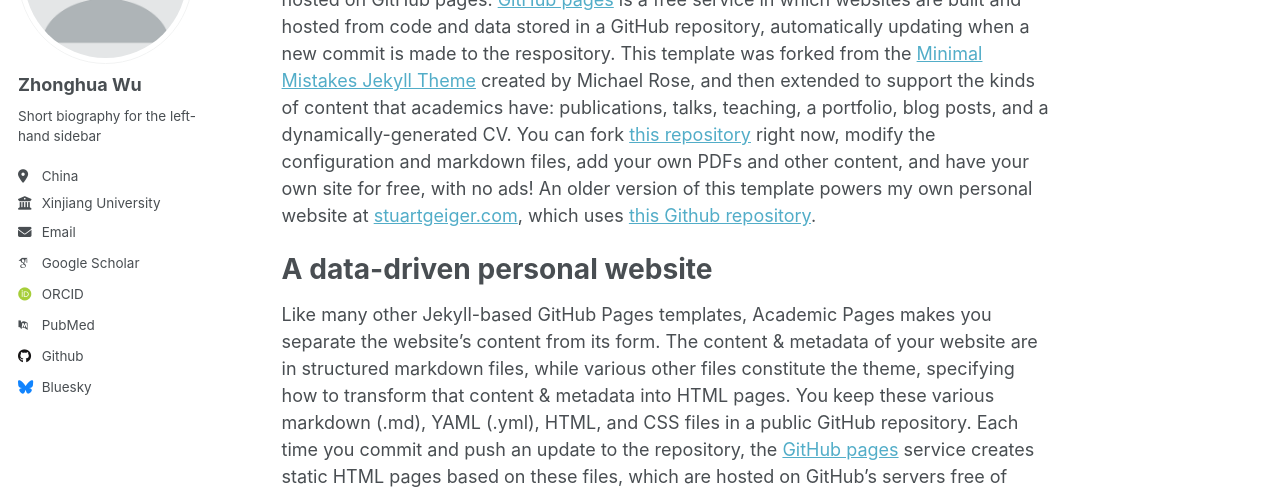
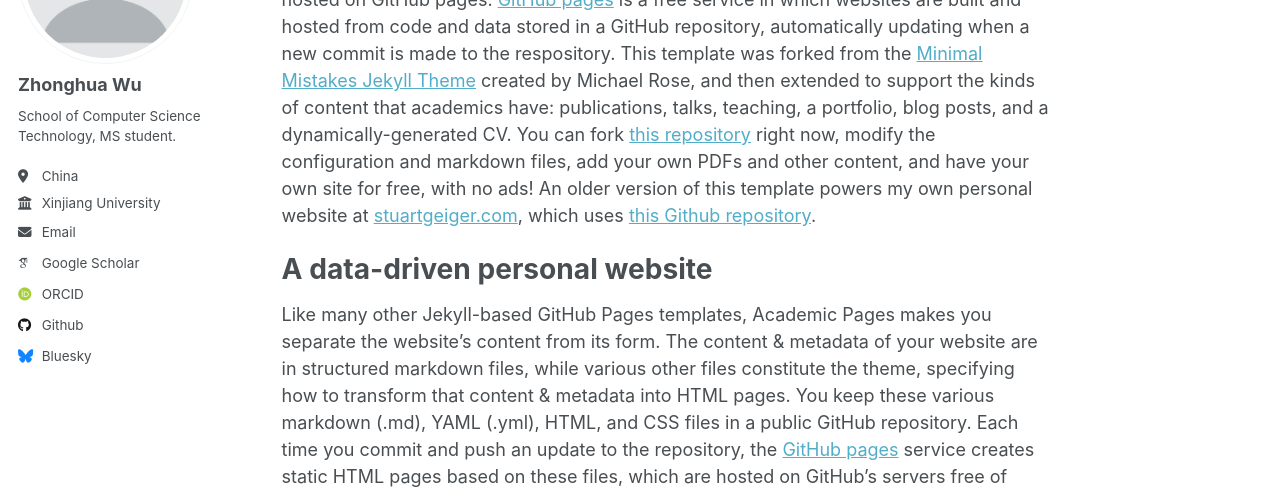
Before and after one commit to wuxhua/wuxhua.github.io, a Jekyll site: the page built from _pages/about.md, in a window 1280 px wide. Shown: the part 217-706 px from the top of the page. Built offline with Jekyll 4.4.1, drawn with Linux system fonts in a browser that asks for light colours; some web fonts are replaced.

Commit message:
Update _config.yml

```diff
--- a/_config.yml
+++ b/_config.yml
@@ -24,7 +24,7 @@ author:
   avatar           : "profile.png"
   name             : "Zhonghua Wu"
   pronouns         : # example: "she/her"
-  bio              : "Short biography for the left-hand sidebar"
+  bio              : "School of Computer Science Technology, MS student."
   location         : "China"
   employer         : "Xinjiang University"
   uri              : # URL
@@ -36,7 +36,7 @@ author:
   impactstory      : # URL
   orcid            : "http://orcid.org/yourorcidurl"
   semantic         : # URL
-  pubmed           : "https://www.ncbi.nlm.nih.gov/pubmed/?term=john+snow"
+  pubmed           : # "https://www.ncbi.nlm.nih.gov/pubmed/?term=john+snow"
   researchgate     : # URL
 
   # Repositories and software development
```
